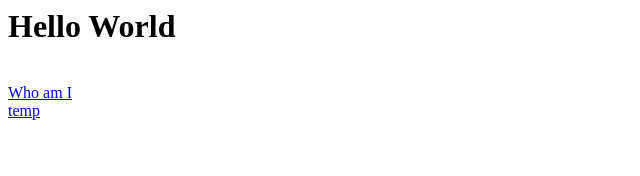
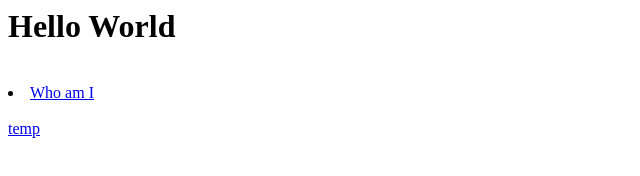
Before and after one commit to miketaochina/miketaochina.github.io, a plain HTML site: page index.html in a window 1280 px wide. Shown: the whole page, without its empty margins (0-640 px from the left). Drawn offline with Linux system fonts and the light colour scheme.

Commit message:
list added

```diff
--- a/index.html
+++ b/index.html
@@ -2,7 +2,7 @@
 <br />
 <body>
 
-  <a href="/whoami.html">Who am I</a>
+  <li><a href="/whoami.html">Who am I</a></li>
 
 </body>
 <br />
```
